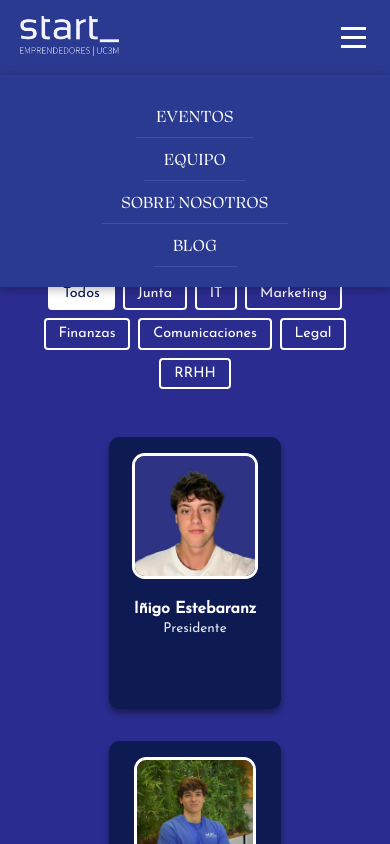
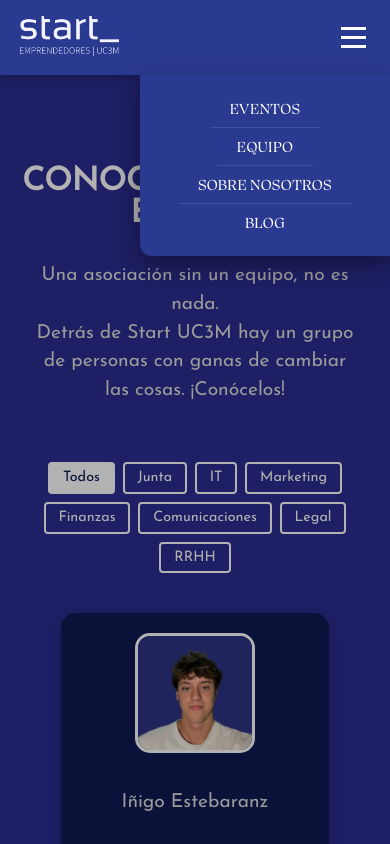
Before and after one commit to startuc3m/start-uc3m, a React (Create React App) app: page /equipo in a window 390 px wide. Both pictures are taken after a click on the button 353 px from the left and 37 px from the top of the page. Shown: the top 844 px of the page. Built offline with nearby package versions, Linux system fonts and the light colour scheme.

Commit message:
Fix: fixed navbar and responsive

```diff
--- a/src/Components/navbar.js
+++ b/src/Components/navbar.js
@@ -1,16 +1,47 @@
-import React, { useState } from "react";
+import React, { useState, useEffect } from "react";
 import "../styles/Navbar.css";
 import { Link} from "react-router-dom";
 
 function Navbar() {
   const [isMenuOpen, setIsMenuOpen] = useState(false);
+  const [isVisible, setIsVisible] = useState(true);
+  const [lastScrollY, setLastScrollY] = useState(0);
+
+  useEffect(() => {
+    const controlNavbar = () => {
+      if (typeof window !== 'undefined') {
+        if (window.scrollY > lastScrollY && window.scrollY > 100) {
+          // Scrolling down and past 100px
+          setIsVisible(false);
+        } else {
+          // Scrolling up
+          setIsVisible(true);
+        }
+        setLastScrollY(window.scrollY);
+      }
+    };
+
+    if (typeof window !== 'undefined') {
+      window.addEventListener('scroll', controlNavbar);
+
+      // cleanup function
+      return () => {
+        window.removeEventListener('scroll', controlNavbar);
+      };
+    }
+  }, [lastScrollY]);
 
   const toggleMenu = () => {
     setIsMenuOpen(!isMenuOpen);
   };
 
+  const closeMenu = () => {
+    setIsMenuOpen(false);
+  };
+
   return (
-    <nav className="navbar">
+    <>
+      <nav className={`navbar ${isVisible ? 'navbar--visible' : 'navbar--hidden'}`}>
         <div className="navbar__logo">
           <Link to="/" className="navbar-logo">
             <img src={require("../assets/logohome.png")} alt="start_ EMPRENDEDORES | UC3M Logo" className="navbar__logo-img" />
@@ -24,12 +55,19 @@ function Navbar() {
         </button>
 
         <ul className={`navbar__links ${isMenuOpen ? 'navbar__links--active' : ''}`}>
-        <li><a href="" onClick={() => setIsMenuOpen(false)}>EVENTOS</a></li>
-        <li><Link to="/equipo" onClick={() => setIsMenuOpen(false)}>EQUIPO</Link></li>
-        <li><a href="#quienes-somos" onClick={() => setIsMenuOpen(false)}>SOBRE NOSOTROS</a></li>
-        <li><a href="#blog" onClick={() => setIsMenuOpen(false)}>BLOG</a></li>
+          <li><a href="" onClick={closeMenu}>EVENTOS</a></li>
+          <li><Link to="/equipo" onClick={closeMenu}>EQUIPO</Link></li>
+          <li><a href="#quienes-somos" onClick={closeMenu}>SOBRE NOSOTROS</a></li>
+          <li><a href="#blog" onClick={closeMenu}>BLOG</a></li>
         </ul>
       </nav>
+
+      {/* Mobile overlay */}
+      <div
+        className={`navbar__overlay ${isMenuOpen ? 'navbar__overlay--active' : ''}`}
+        onClick={closeMenu}
+      />
+    </>
   );
 }
 
--- a/src/index.css
+++ b/src/index.css
@@ -2,6 +2,15 @@
 /*@tailwind components;
 /*@tailwind utilities;
 /*@import "tailwindcss";*/
+
+* {
+  box-sizing: border-box;
+}
+
+html, body {
+  overflow-x: hidden;
+  width: 100%;
+}
 
 body {
   margin: 0;
@@ -10,6 +19,17 @@ body {
     sans-serif;
   -webkit-font-smoothing: antialiased;
   -moz-osx-font-smoothing: grayscale;
+  padding-top: 90px; /* Espacio para el navbar fijo */
+  overflow-x: hidden; /* Prevenir scroll horizontal */
+  width: 100%;
+  box-sizing: border-box;
+}
+
+/* Responsive padding for body */
+@media (max-width: 768px) {
+  body {
+    padding-top: 70px;
+  }
 }
 
 code {
--- a/src/pages/Equipo.js
+++ b/src/pages/Equipo.js
@@ -50,7 +50,10 @@ function Equipo() {
             <Navbar />
             <section className="team-section">
                 <h1>CONOCE A NUESTRO EQUIPO</h1>
-                <h3>Texto de prueba</h3>
+                <h3>Una asociación sin un equipo, no es nada.
+                    <br />
+                    Detrás de Start UC3M hay un grupo de personas con ganas de cambiar las cosas. ¡Conócelos!
+                </h3>
                 <div className="filtro-buttons">
                     {departments.map(department => (
                         <button key={department} className={`filtro-btn ${selectedDepartment === department ? 'active' : ''}`}
@@ -63,6 +66,7 @@ function Equipo() {
                             key={member.id}
                             nombre={member.nombre}
                             cargo={member.cargo}
+                            departamento={member.departamento}
                             foto={member.foto}
                             linkedin={member.linkedin}
                         />
--- a/src/styles/Equipo.css
+++ b/src/styles/Equipo.css
@@ -1,50 +1,65 @@
 .member-card {
     background-color: #0E1A52;
-    border-radius: 10px;
+    border-radius: 15px;
     padding: 1.5rem;
     text-align: center;
     transition: transform 0.3s ease, box-shadow 0.3s ease;
     cursor: pointer;
-    width: 150px;
-    height: 250px;
+    width: 280px;
+    min-height: 380px;
     margin: 1rem;
-    box-shadow: 0 4px 6px rgba(0, 0, 0, 0.4);
+    box-shadow: 0 4px 15px rgba(0, 0, 0, 0.2);
+    display: flex;
+    flex-direction: column;
+    align-items: center;
+    justify-content: space-between;
 }
 
 .member-card:hover {
-    transform: translateY(-5px);
-    box-shadow: 0 10px 20px rgba(0, 0, 0, 0.3);
+    transform: translateY(-8px);
+    box-shadow: 0 12px 25px rgba(0, 0, 0, 0.3);
 }
 
 .member-photo {
-    width: auto;
-    height: 150px;
-    border-radius: 10%;
+    width: 180px;
+    height: 180px;
+    border-radius: 15px;
     object-fit: cover;
-    margin-bottom: 1rem;
+    margin-bottom: 1.5rem;
     border: 3px solid #fff;
+    flex-shrink: 0;
 }
 
 .member-info {
     color: #fff;
+    flex-grow: 1;
+    display: flex;
+    flex-direction: column;
+    justify-content: center;
 }
 
 .member-name {
-    font-size: 1.2rem;
+    font-size: 1.4rem;
     margin: 0.5rem 0;
     font-weight: bold;
+    line-height: 1.3;
 }
 
 .member-position {
-    font-size: 1rem;
-    margin: 0.3rem 0;
+    font-size: 1.1rem;
+    margin: 0.4rem 0;
     opacity: 0.9;
+    font-weight: 500;
 }
 
 .member-department {
-    font-size: 0.9rem;
+    font-size: 1rem;
     margin: 0.3rem 0;
     opacity: 0.7;
+    background-color: rgba(255, 255, 255, 0.1);
+    padding: 0.3rem 0.8rem;
+    border-radius: 15px;
+    display: inline-block;
 }
 
 .team-section {
@@ -54,6 +69,21 @@
     color: #fff;
     font-family: 'Josefin Sans Regular', Arial, sans-serif;
     padding-bottom: 1rem;
+}
+
+.team-section h1 {
+    margin-top: 5rem;
+    font-size: 3rem;
+}
+
+.team-section h3 {
+    font-size: 1.2rem;
+    font-weight: 300;
+    text-align: center;
+    max-width: 800px;
+    margin: 1rem 2rem 2rem 2rem;
+    line-height: 1.5;
+    color: #ddd;
 }
 
 .filtro-buttons {
@@ -82,12 +112,13 @@
 }
 
 .team-container {
-    display: flex;
-    flex-wrap: wrap;
-    align-items: flex-start;
-    justify-content: center;
+    display: grid;
+    grid-template-columns: repeat(auto-fit, minmax(300px, 1fr));
     gap: 2rem;
     padding: 2rem 5rem;
+    max-width: 1400px;
+    margin: 0 auto;
+    align-items: start;
 }
 
 /* Mobile styles */
@@ -117,35 +148,39 @@
     }
 
     .team-container {
-        gap: 1rem;
-        padding: 1rem 0.5rem;
+        grid-template-columns: 1fr;
+        gap: 1.5rem;
+        padding: 1rem;
     }
 
     .member-card {
-        width: 140px;
-        height: 240px;
-        padding: 1rem;
-        margin: 0.5rem;
+        width: 100%;
+        max-width: 320px;
+        min-height: 300px;
+        padding: 1.2rem;
+        margin: 0 auto;
     }
 
     .member-photo {
+        width: 120px;
         height: 120px;
-        margin-bottom: 0.8rem;
+        margin-bottom: 1rem;
     }
 
     .member-name {
+        font-size: 1.2rem;
+        margin: 0.4rem 0;
+    }
+
+    .member-position {
         font-size: 1rem;
         margin: 0.3rem 0;
     }
 
-    .member-position {
-        font-size: 0.85rem;
+    .member-department {
+        font-size: 0.9rem;
         margin: 0.2rem 0;
-    }
-
-    .member-department {
-        font-size: 0.75rem;
-        margin: 0.2rem 0;
+        padding: 0.2rem 0.6rem;
     }
 }
 
@@ -166,34 +201,42 @@
     }
 
     .team-container {
-        gap: 1.5rem;
-        padding: 2rem 2rem;
+        grid-template-columns: repeat(auto-fit, minmax(280px, 1fr));
+        gap: 1.8rem;
+        padding: 2rem;
     }
 
     .member-card {
-        width: 160px;
-        height: 260px;
-        padding: 1.2rem;
+        width: 100%;
+        max-width: 300px;
+        min-height: 350px;
+        padding: 1.3rem;
+        margin: 0 auto;
     }
 
     .member-photo {
-        height: 140px;
+        width: 150px;
+        height: 150px;
     }
 }
 
 /* Large desktop styles */
 @media (min-width: 1200px) {
     .team-container {
+        grid-template-columns: repeat(auto-fit, minmax(320px, 1fr));
         padding: 2rem 8rem;
         gap: 2.5rem;
     }
 
     .member-card {
-        width: 180px;
-        height: 280px;
+        width: 100%;
+        max-width: 320px;
+        min-height: 400px;
+        margin: 0 auto;
     }
 
     .member-photo {
-        height: 160px;
+        width: 200px;
+        height: 200px;
     }
 }
--- a/src/styles/Navbar.css
+++ b/src/styles/Navbar.css
@@ -14,6 +14,23 @@
   background: #2b3a91;
   color: white;
   font-family: 'Canicule Display', 'Montserrat', Arial, sans-serif;
+  position: fixed;
+  top: 0;
+  left: 0;
+  right: 0;
+  width: 100%;
+  z-index: 1000;
+  transition: transform 0.3s ease-in-out;
+  box-shadow: 0 2px 10px rgba(0,0,0,0.3);
+  box-sizing: border-box;
+}
+
+.navbar--visible {
+  transform: translateY(0);
+}
+
+.navbar--hidden {
+  transform: translateY(-100%);
 }
 
 .navbar__logo {
@@ -84,12 +101,35 @@
   transition: 0.3s;
 }
 
+/* Mobile overlay */
+@media (max-width: 768px) {
+  .navbar__overlay {
+    position: fixed;
+    top: 0;
+    left: 0;
+    width: 100vw;
+    height: 100vh;
+    background: rgba(0, 0, 0, 0.3);
+    opacity: 0;
+    visibility: hidden;
+    transition: opacity 0.3s ease, visibility 0.3s ease;
+    z-index: 998;
+  }
+
+  .navbar__overlay--active {
+    opacity: 1;
+    visibility: visible;
+  }
+}
+
 /* Mobile styles */
 @media (max-width: 768px) {
   .navbar {
     padding: 16px 20px;
-    position: relative;
+    position: fixed;
     z-index: 1000;
+    width: 100%;
+    box-sizing: border-box;
   }
 
   .navbar__logo-img {
@@ -104,14 +144,16 @@
     position: absolute;
     top: 100%;
     right: 0;
-    width: 100%;
+    width: 250px;
     background: #2b3a91;
     flex-direction: column;
     gap: 0;
-    padding: 20px 0;
+    padding: 15px 0;
     transform: translateX(100%);
     transition: transform 0.3s ease;
-    box-shadow: 0 2px 10px rgba(0,0,0,0.3);
+    box-shadow: 0 8px 25px rgba(0,0,0,0.4);
+    border-radius: 0 0 0 12px;
+    z-index: 999;
   }
 
   .navbar__links--active {
@@ -119,14 +161,23 @@
   }
 
   .navbar__links li {
-    padding: 12px 20px;
+    padding: 10px 20px;
     border-bottom: 1px solid rgba(255,255,255,0.1);
   }
 
+  .navbar__links li:last-child {
+    border-bottom: none;
+  }
+
   .navbar__links a {
-    font-size: 1.1rem;
+    font-size: 1rem;
     display: block;
     width: 100%;
+    transition: color 0.2s ease;
+  }
+
+  .navbar__links a:hover {
+    color: #f6c700;
   }
 }
 
```
Lines whose indentation alone changed are shown as unchanged.
